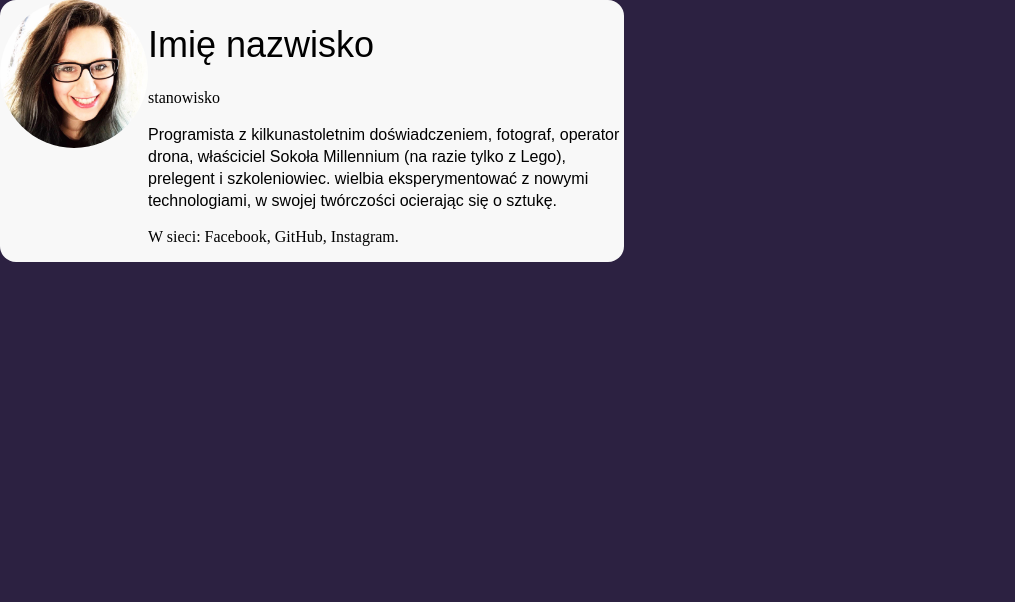
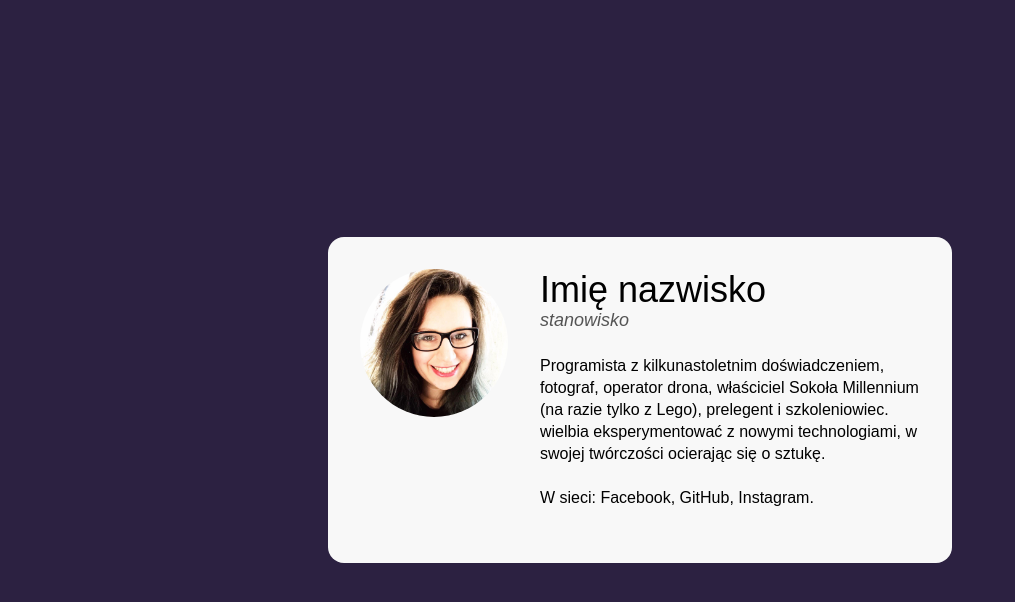
Before and after one commit to Angelika-Borko/business-card, a plain HTML site: page index.html in a window 1280 px wide. Shown: the whole page, without its empty margins (0-1015 px from the left). Drawn offline with Linux system fonts and the light colour scheme.

Commit message:
Changes in layout: paddings, margins and flex properties

```diff
--- a/index.html
+++ b/index.html
@@ -1,35 +1,34 @@
 <!DOCTYPE html>
 <html lang="pl">
   <head>
-    <meta charset="UTF-8">
-    <meta name="viewport" content="width=device-width, initial-scale=1.0">
+    <meta charset="UTF-8" />
+    <meta name="viewport" content="width=device-width, initial-scale=1.0" />
     <title>Wizytówka</title>
-    <link href="normalize.css" rel="stylesheet" type="text/css">
-    <link href="style.css" rel="stylesheet" type="text/css">
+    <link href="normalize.css" rel="stylesheet" type="text/css" />
+    <link href="style.css" rel="stylesheet" type="text/css" />
   </head>
   <body class="body">
     <main class="main">
       <article class="person">
-            <img class="preson__picture" src="profile_pic.jpeg">
+        <img class="person__picture" src="profile_pic.jpeg" />
         <div>
-
           <header>
             <h1 class="person__name">
               Imię nazwisko
             </h1>
-                <p class="person__position" ></p>stanowisko</p>
+            <p class="person__position">stanowisko</p>
           </header>
-                <p class="person__description">Programista z kilkunastoletnim doświadczeniem, fotograf,
-                    operator drona, właściciel Sokoła Millennium (na razie tylko z Lego), prelegent i szkoleniowiec.
-                    wielbia eksperymentować z nowymi technologiami, w swojej twórczości ocierając się o sztukę.
+          <p class="person__description">
+            Programista z kilkunastoletnim doświadczeniem, fotograf, operator
+            drona, właściciel Sokoła Millennium (na razie tylko z Lego),
+            prelegent i szkoleniowiec. wielbia eksperymentować z nowymi
+            technologiami, w swojej twórczości ocierając się o sztukę.
           </p>
-                <p>
+          <p class="person__description--web">
             W sieci: Facebook, GitHub, Instagram.
           </p>
         </div>
-
       </article>
     </main>
-
   </body>
 </html>
--- a/style.css
+++ b/style.css
@@ -1,48 +1,74 @@
 .body {
   background-color: #2c2141;
+  display: flex;
+  align-items: center;
+  justify-content: center;
+  min-height: 100vh;
 }
 
 .main {
   background: #f8f8f8;
   border-radius: 16px;
   width: 624px;
+  margin: 16px;
 }
 
 .person {
     display: flex;
-    align-content: flex-start;
+    justify-content: flex-start;
 }
 
 .person__description {
-  font-family: Arial;
+  font-family: Arial, Helvetica, sans-serif;
   font-style: normal;
   font-weight: normal;
   font-size: 16px;
   line-height: 22px;
   /* or 137% */
   color: #000000;
+  margin: 0px;
+  padding-bottom: 22px;
+  padding-right: 32px;
+}
+
+.person__description--web {
+  font-family: Arial, Helvetica, sans-serif;
+  font-style: normal;
+  font-weight: normal;
+  font-size: 16px;
+  line-height: 22px;
+  /* or 137% */
+  color: #000000;
+  margin: 0px;
+  padding-bottom: 54px;
+  padding-right: 32px;
 }
 
 .person__name {
-  font-family: Arial;
+  font-family: Arial, Helvetica, sans-serif;
   font-style: normal;
   font-weight: normal;
   font-size: 36px;
   line-height: 41px;
   color: #000000;
+  padding-top: 32px;
+  margin: 0px;
 }
 
-.preson__picture {
+.person__picture {
   border-radius: 50%;
   width: 148px;
   height: 148px;
+  padding: 32px;
 }
 
 .person__position {
-  font-family: Arial;
+  font-family: Arial, Helvetica, sans-serif;
   font-style: italic;
   font-weight: normal;
   font-size: 18px;
   line-height: 21px;
   color: #545454;
+  margin: 0px;
+  padding-bottom: 24px;
 }
```
Lines whose indentation alone changed are shown as unchanged.
